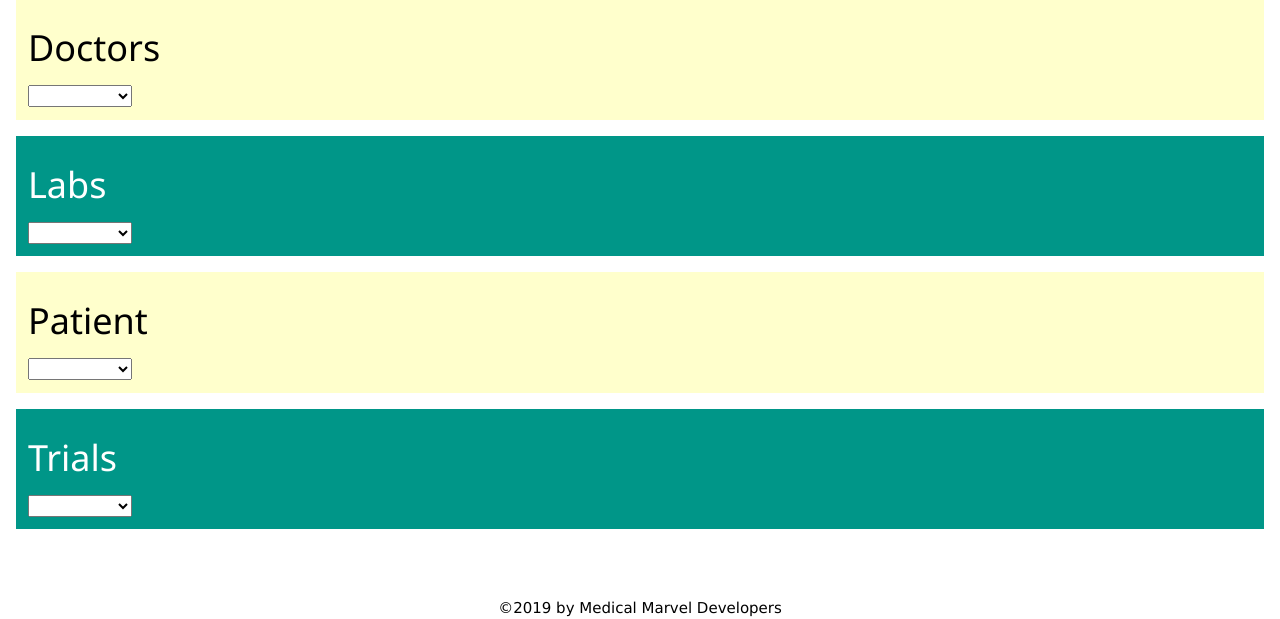
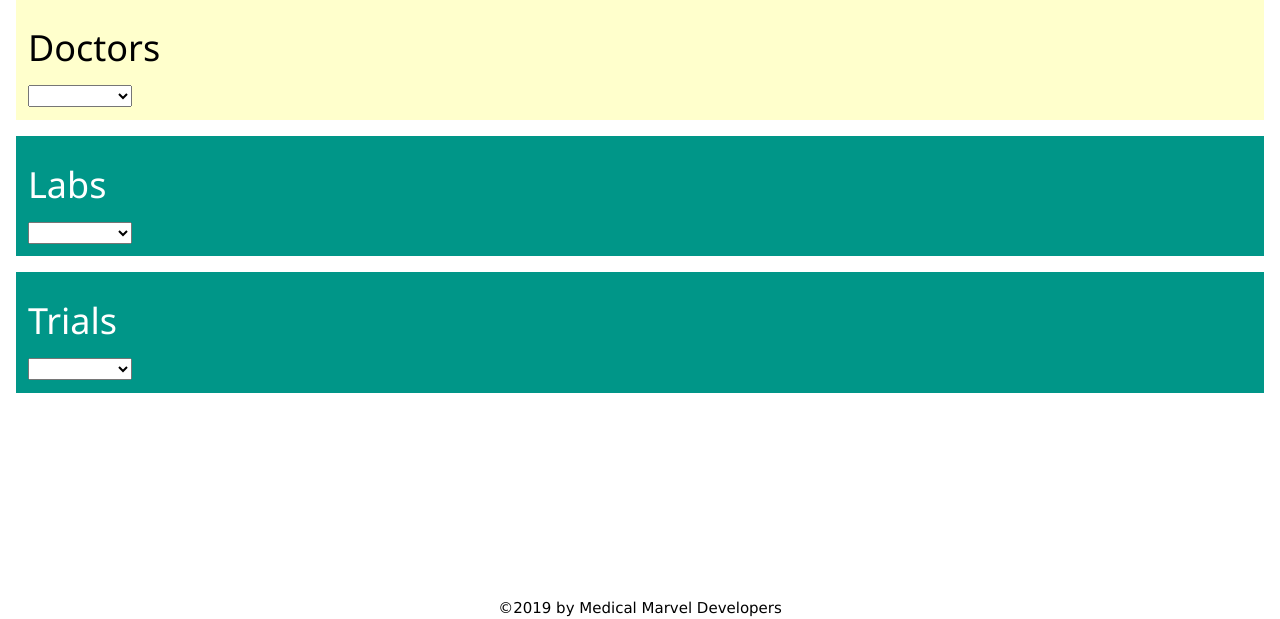
Before and after one commit to medical-marvel/Website, a PHP site: page /AdminPage.php in a window 1280 px wide. Shown: the part 181-800 px from the top of the page. Run offline with PHP 8.4, Linux system fonts and the light colour scheme; some libraries are stand-ins or nearby versions.

Commit message:
Update AdminPage.php

```diff
--- a/AdminPage.php
+++ b/AdminPage.php
@@ -56,21 +56,6 @@ require_once 'Header.php';
 			<button class="w3-button w3-red" onclick="document.getElementById('decline_reason').style.display='block'">Decline</button>
 		</div>
 	</div>
-	<div class="w3-container" style="margin: 16px;padding: 12px;background-color: #ffffcc">
-		<h1>Patient</h1>
-		<div id="trialnav">
-			<select class="Yes" id="trialbar2" onchange="displayinfo2()">
-				<option value="volvo" disabled>Select Trial</option>
-			</select>
-		</div>
-		<div id="trialinfo2">
-
-		</div>
-		<div class="w3-section" id="try2" style="display:none;">
-			<button class="w3-button w3-green">Accept</button>
-			<button class="w3-button w3-red" onclick="document.getElementById('decline_reason').style.display='block'">Decline</button>
-		</div>
-	</div>
 	<div class="w3-container w3-teal" style="margin: 16px;padding: 12px">
 		<h1>Trials</h1>
 		<div id="trialnav">
```
